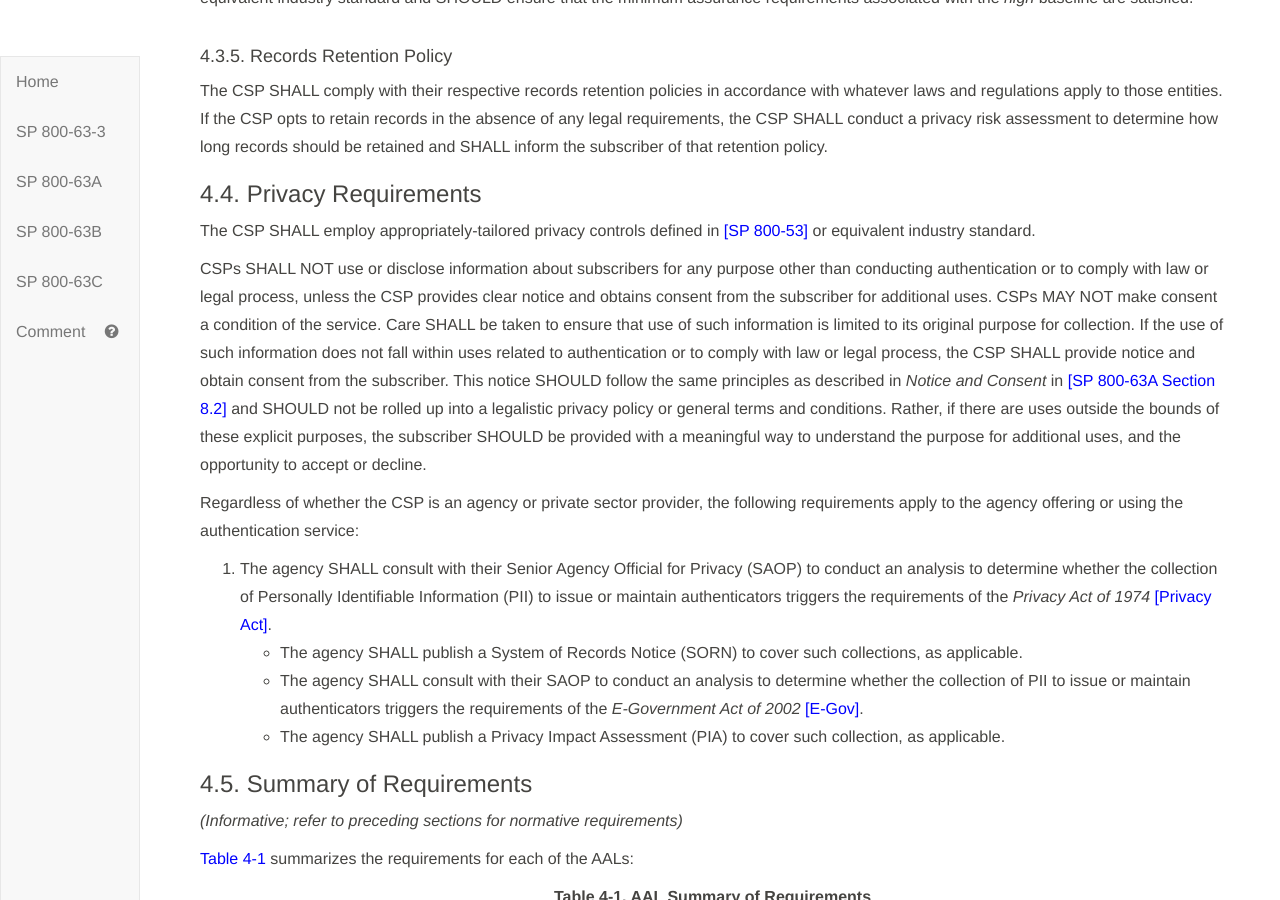
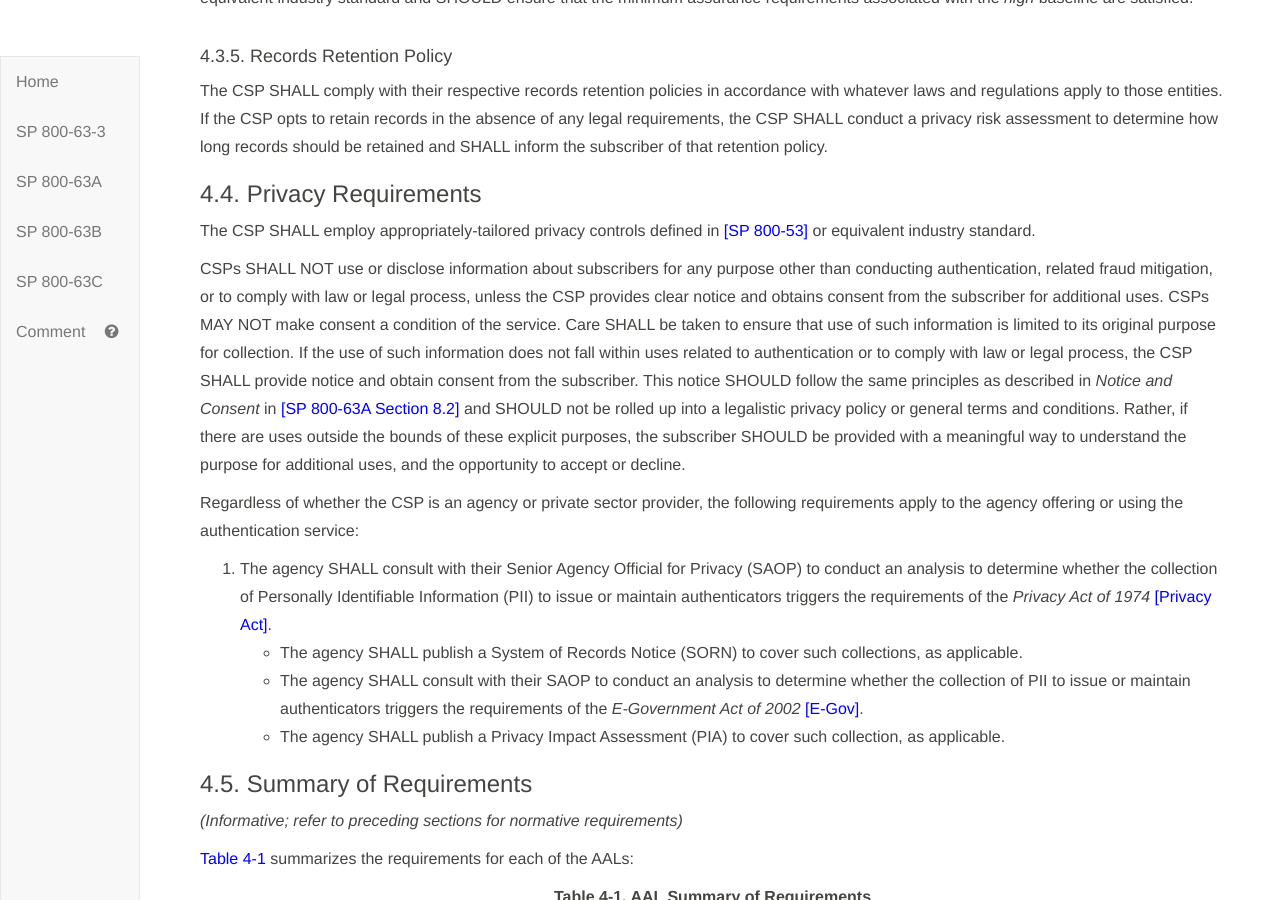
Before and after one commit to usnistgov/800-63-3, a Jekyll site: the page built from sp800-63b.md, in a window 1280 px wide and 900 px high, scrolled down 11372 px. Built offline with Jekyll 4.4.1, drawn with Linux system fonts in a browser that asks for light colours; some of the changed text lies outside the part shown.

Commit message:
Closes #1058

```diff
--- a/sp800-63b/sec4_aal.md
+++ b/sp800-63b/sec4_aal.md
@@ -144,7 +144,7 @@ The CSP SHALL comply with their respective records retention policies in accorda
 
 The CSP SHALL employ appropriately-tailored privacy controls defined in [[SP 800-53]](#SP800-53) or equivalent industry standard.
 
-CSPs SHALL NOT use or disclose information about subscribers for any purpose other than conducting authentication or to comply with law or legal process, unless the CSP provides clear notice and obtains consent from the subscriber for additional uses. CSPs MAY NOT make consent a condition of the service. Care SHALL be taken to ensure that use of such information is limited to its original purpose for collection. If the use of such information does not fall within uses related to authentication or to comply with law or legal process, the CSP SHALL provide notice and obtain consent from the subscriber.  This notice SHOULD follow the same principles as described in *Notice and Consent* in [[SP 800-63A Section 8.2]](sp800-63a.html#consent) and SHOULD not be rolled up into a legalistic privacy policy or general terms and conditions. Rather, if there are uses outside the bounds of these explicit purposes, the subscriber SHOULD be provided with a meaningful way to understand the purpose for additional uses, and the opportunity to accept or decline.
+CSPs SHALL NOT use or disclose information about subscribers for any purpose other than conducting authentication, related fraud mitigation, or to comply with law or legal process, unless the CSP provides clear notice and obtains consent from the subscriber for additional uses. CSPs MAY NOT make consent a condition of the service. Care SHALL be taken to ensure that use of such information is limited to its original purpose for collection. If the use of such information does not fall within uses related to authentication or to comply with law or legal process, the CSP SHALL provide notice and obtain consent from the subscriber.  This notice SHOULD follow the same principles as described in *Notice and Consent* in [[SP 800-63A Section 8.2]](sp800-63a.html#consent) and SHOULD not be rolled up into a legalistic privacy policy or general terms and conditions. Rather, if there are uses outside the bounds of these explicit purposes, the subscriber SHOULD be provided with a meaningful way to understand the purpose for additional uses, and the opportunity to accept or decline.
 
 Regardless of whether the CSP is an agency or private sector provider, the following requirements apply to the agency offering or using the authentication service:
 
--- a/sp800-63b/sec9_privacy.md
+++ b/sp800-63b/sec9_privacy.md
@@ -19,7 +19,7 @@ CSPs should be able to reasonably justify any response they take to identified p
 
 ### 9.3. Use Limitation
 
-[Section 4.4](#aal_privacy) does not permit the CSP to use information about authenticators that is collected and maintained in the authentication process for any purpose other than authentication or to comply with law or legal process, unless the CSP provides clear notice and obtains consent from the subscriber for additional uses. Care should be taken to ensure that use of such information is limited to its original purpose for collection. Consult your SAOP if there are questions about whether proposed agency uses fall within this scope. As stated in [Section 4.4](#aal_privacy), acceptance by the subscriber of additional uses SHALL NOT be a condition of providing authentication services.
+[Section 4.4](#aal_privacy) does not permit the CSP to use information about authenticators that is collected and maintained in the authentication process for any purpose other than authentication, related fraud mitigation or to comply with law or legal process, unless the CSP provides clear notice and obtains consent from the subscriber for additional uses. Care should be taken to ensure that use of such information is limited to its original purpose for collection. Consult your SAOP if there are questions about whether proposed agency uses fall within this scope. As stated in [Section 4.4](#aal_privacy), acceptance by the subscriber of additional uses SHALL NOT be a condition of providing authentication services.
 
 ### 9.4. Agency-specific Privacy Compliance
 
```
